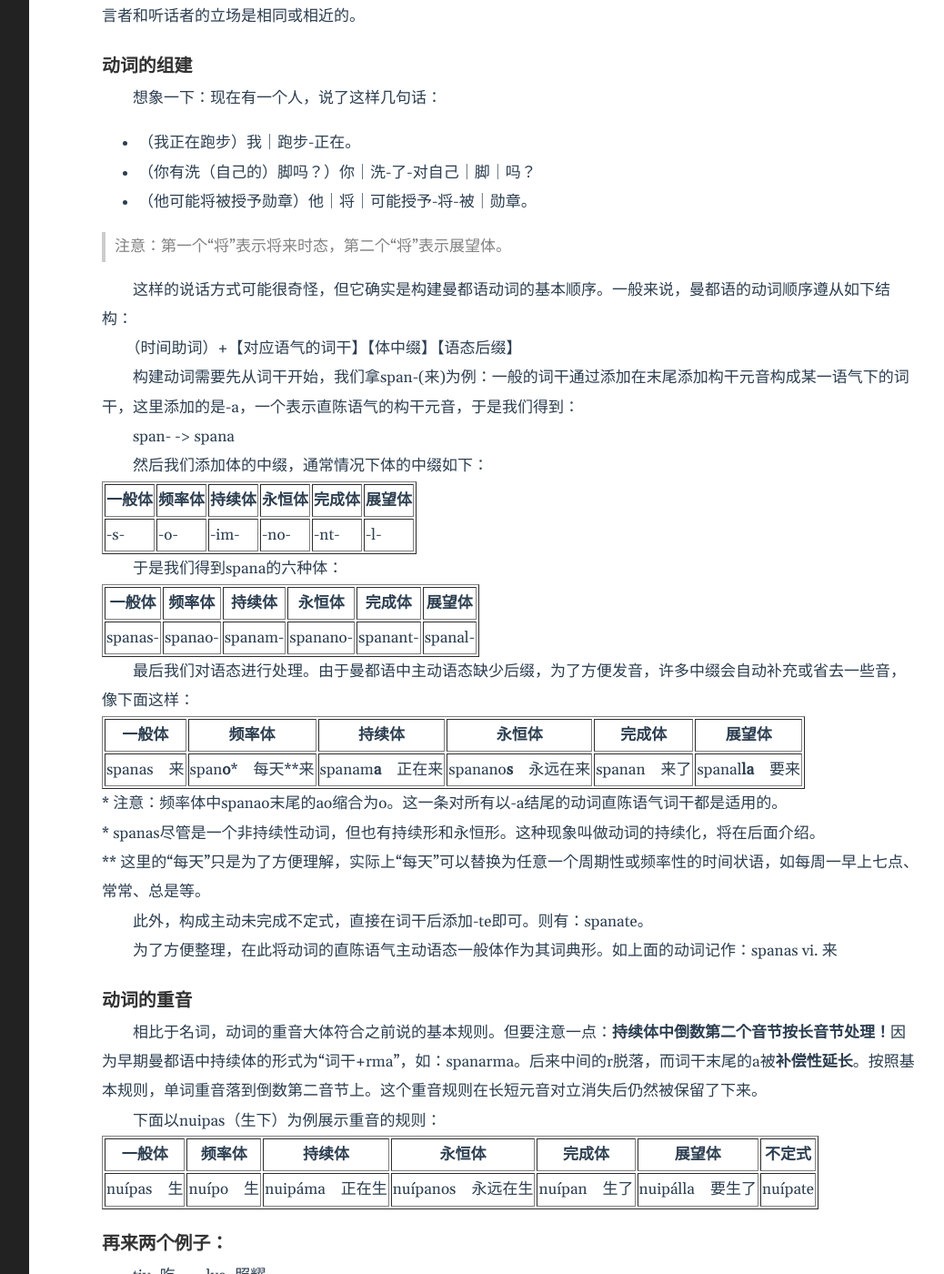
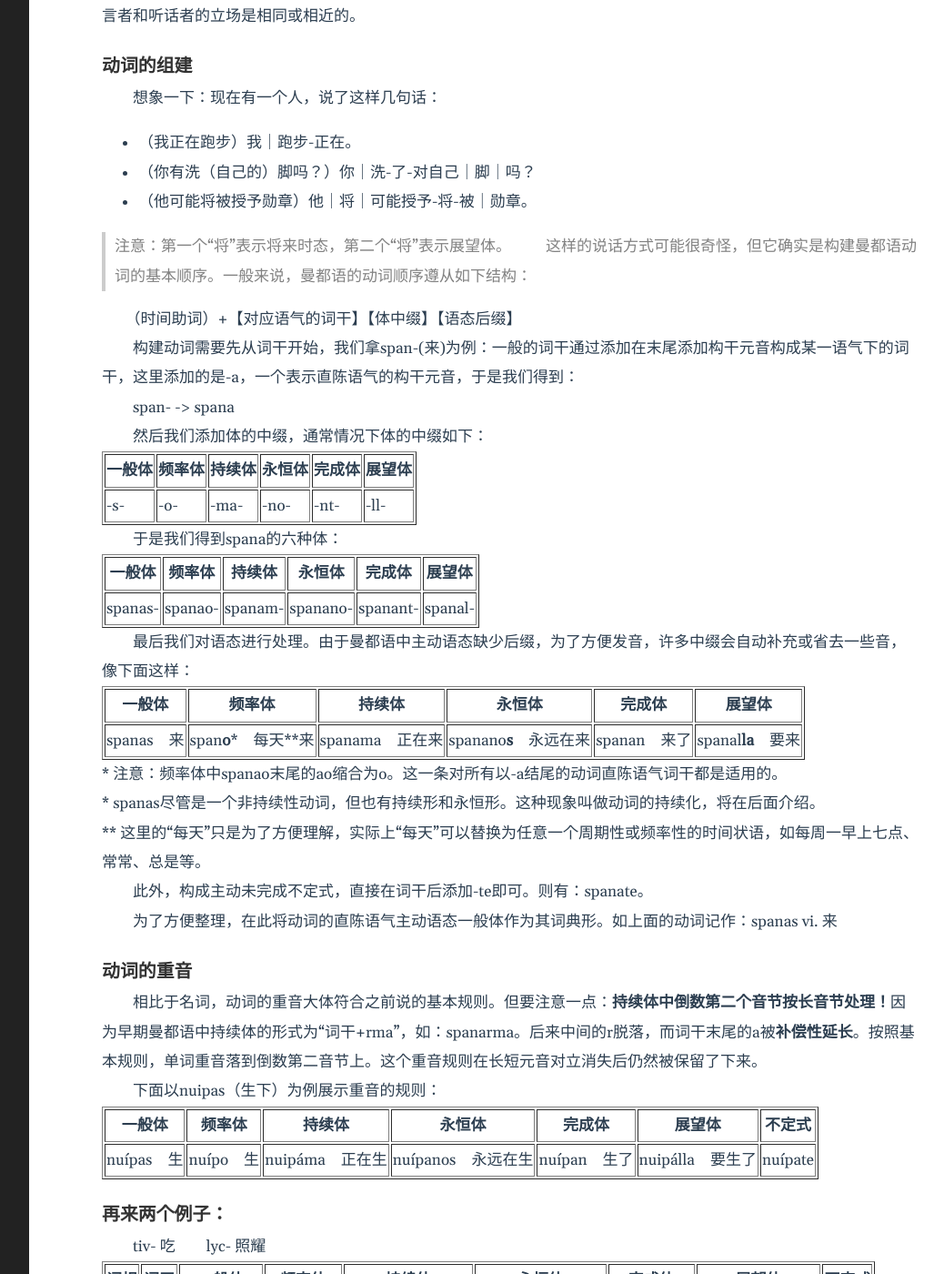
Before and after one commit to WenNianshuo/WenNianshuo.github.io, a Jekyll site: the page built from _posts/2022-01-02-曼都语的动词（一）.md, in a window 1280 px wide and 1400 px high, scrolled down 1622 px. Shown: the whole window at 91% size, without its empty margins (188-1226 px from the left). Built offline with Jekyll 4.4.1, drawn with Linux system fonts in a browser that asks for light colours.

Commit message:
Update 2022-01-02-曼都语的动词（一）.md

```diff
--- a/_posts/2022-01-02-曼都语的动词（一）.md
+++ b/_posts/2022-01-02-曼都语的动词（一）.md
@@ -74,7 +74,6 @@ tags:
 * （他可能将被授予勋章）他｜将｜可能授予-将-被｜勋章。
 
 > 注意：第一个“将”表示将来时态，第二个“将”表示展望体。
-
 　　这样的说话方式可能很奇怪，但它确实是构建曼都语动词的基本顺序。一般来说，曼都语的动词顺序遵从如下结构：
 
 　　（时间助词）+【对应语气的词干】【体中缀】【语态后缀】
@@ -97,10 +96,10 @@ tags:
   <tr>
     <td>-s-</td>
     <td>-o-</td>
-    <td>-im-</td>
+    <td>-ma-</td>
     <td>-no-</td>
     <td>-nt-</td>
-    <td>-l-</td>
+    <td>-ll-</td>
   </tr>
 </table>
 
@@ -139,7 +138,7 @@ tags:
   <tr>
     <td>spanas　来</td>
     <td>span<b>o</b>*　每天**来</td>
-    <td>spanam<b>a</b>　正在来</td>
+    <td>spanama　正在来</td>
     <td>spanano<b>s</b>　永远在来</td>
     <td>spanan　来了</td>
     <td>spanal<b>la</b>　要来</td>
```
